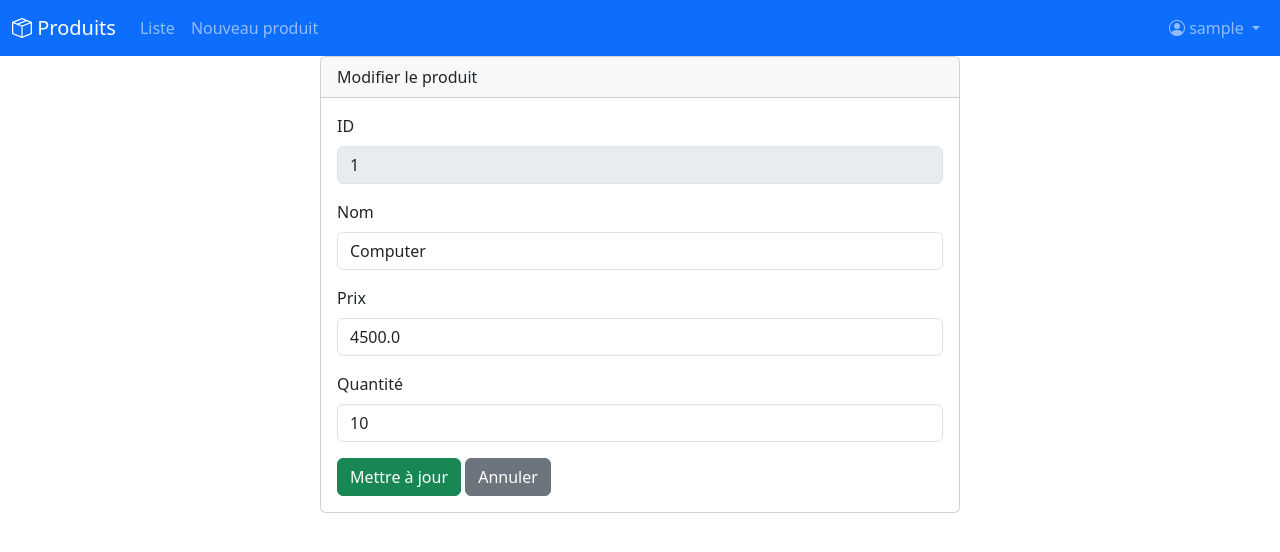
After one commit to yahya-DEV999/tp3-mvc, a Spring Boot app: page /admin/editProduct?id=1 in a window 1280 px wide. The commit adds this page. Shown: the top 552 px of the page. Run offline with Spring Boot 4, Linux system fonts and the light colour scheme; the visitor is signed in with stand-in values (Sample User, id 1); data comes from the database, SQL or seed files in the repository; some of the project's set-up classes (security, data sources, template engines, error pages and the like) are left out, and stand-ins take their place; some libraries are stand-ins or nearby versions.

Commit message:
Etape 8 : recherche et edition / mise a jour des produits

```diff
--- a/src/main/java/ma/mundiapolis/tp3/repository/ProductRepository.java
+++ b/src/main/java/ma/mundiapolis/tp3/repository/ProductRepository.java
@@ -1,7 +1,10 @@
 package ma.mundiapolis.tp3.repository;
 
 import ma.mundiapolis.tp3.entities.Product;
+import org.springframework.data.domain.Page;
+import org.springframework.data.domain.Pageable;
 import org.springframework.data.jpa.repository.JpaRepository;
 
 public interface ProductRepository extends JpaRepository<Product, Long> {
+    Page<Product> findByNameContainsIgnoreCase(String keyword, Pageable pageable);
 }
--- a/src/main/java/ma/mundiapolis/tp3/web/ProductController.java
+++ b/src/main/java/ma/mundiapolis/tp3/web/ProductController.java
@@ -27,24 +27,29 @@ public class ProductController {
         return "redirect:/user/index";
     }
 
-    // Liste des produits avec pagination
+    // Liste des produits avec recherche et pagination
     @GetMapping("/user/index")
     @PreAuthorize("hasRole('USER')")
     public String index(Model model,
                         @RequestParam(defaultValue = "0") int page,
-                        @RequestParam(defaultValue = "5") int size) {
-        Page<Product> products = productRepository.findAll(PageRequest.of(page, size));
+                        @RequestParam(defaultValue = "5") int size,
+                        @RequestParam(defaultValue = "") String keyword) {
+        Page<Product> products = productRepository.findByNameContainsIgnoreCase(keyword, PageRequest.of(page, size));
         model.addAttribute("listProducts", products.getContent());
         model.addAttribute("pages", new int[products.getTotalPages()]);
         model.addAttribute("currentPage", page);
+        model.addAttribute("keyword", keyword);
         return "products";
     }
 
     @PostMapping("/admin/delete")
     @PreAuthorize("hasRole('ADMIN')")
-    public String delete(@RequestParam Long id, @RequestParam(defaultValue = "0") int page) {
+    public String delete(@RequestParam Long id,
+                         @RequestParam(defaultValue = "") String keyword,
+                         @RequestParam(defaultValue = "0") int page) {
         productRepository.deleteById(id);
-        return "redirect:/user/index?page=" + page;
+        return "redirect:/user/index?page=" + page + "&keyword="
+                + java.net.URLEncoder.encode(keyword, java.nio.charset.StandardCharsets.UTF_8);
     }
 
     @GetMapping("/admin/newProduct")
@@ -59,10 +64,19 @@ public class ProductController {
     @PreAuthorize("hasRole('ADMIN')")
     public String saveProduct(@Valid Product product, BindingResult bindingResult) {
         if (bindingResult.hasErrors()) {
-            return "new-product";
+            return product.getId() == null ? "new-product" : "edit-product";
         }
         productRepository.save(product);
         return "redirect:/user/index";
+    }
+
+    @GetMapping("/admin/editProduct")
+    @PreAuthorize("hasRole('ADMIN')")
+    public String editProduct(@RequestParam Long id, Model model) {
+        Product product = productRepository.findById(id)
+                .orElseThrow(() -> new IllegalArgumentException("Produit introuvable : " + id));
+        model.addAttribute("product", product);
+        return "edit-product";
     }
 
     @GetMapping("/login")
--- /dev/null
+++ b/src/main/resources/templates/edit-product.html
@@ -0,0 +1,43 @@
+<!DOCTYPE html>
+<html lang="fr" xmlns:th="http://www.thymeleaf.org"
+      xmlns:layout="http://www.ultraq.net.nz/thymeleaf/layout"
+      layout:decorate="~{layout1}">
+<head>
+    <title>Modifier un produit</title>
+</head>
+<body>
+<div layout:fragment="content1">
+    <div class="col-md-6 offset-md-3">
+        <div class="card">
+            <div class="card-header">Modifier le produit</div>
+            <div class="card-body">
+                <form th:action="@{/admin/saveProduct}" method="post" th:object="${product}">
+                    <input type="hidden" th:field="*{id}">
+                    <div class="mb-3">
+                        <label class="form-label">ID</label>
+                        <input class="form-control" type="text" th:value="*{id}" disabled>
+                    </div>
+                    <div class="mb-3">
+                        <label class="form-label">Nom</label>
+                        <input class="form-control" type="text" th:field="*{name}">
+                        <span class="text-danger" th:errors="*{name}"></span>
+                    </div>
+                    <div class="mb-3">
+                        <label class="form-label">Prix</label>
+                        <input class="form-control" type="number" step="0.01" th:field="*{price}">
+                        <span class="text-danger" th:errors="*{price}"></span>
+                    </div>
+                    <div class="mb-3">
+                        <label class="form-label">Quantité</label>
+                        <input class="form-control" type="number" th:field="*{quantity}">
+                        <span class="text-danger" th:errors="*{quantity}"></span>
+                    </div>
+                    <button class="btn btn-success" type="submit">Mettre à jour</button>
+                    <a class="btn btn-secondary" th:href="@{/user/index}">Annuler</a>
+                </form>
+            </div>
+        </div>
+    </div>
+</div>
+</body>
+</html>
```
Also changed, not shown: src/main/resources/templates/products.html (+14 -1 lines), README.md, 1 other file.
